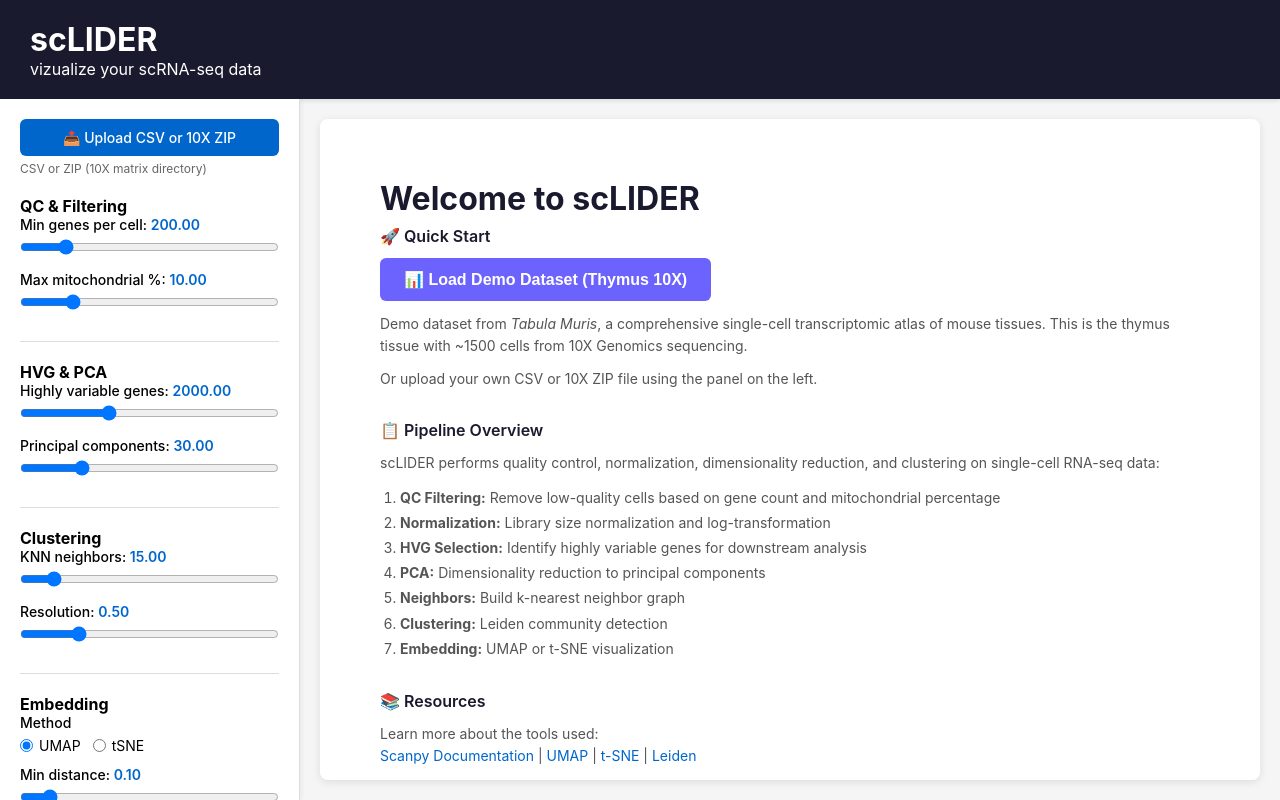
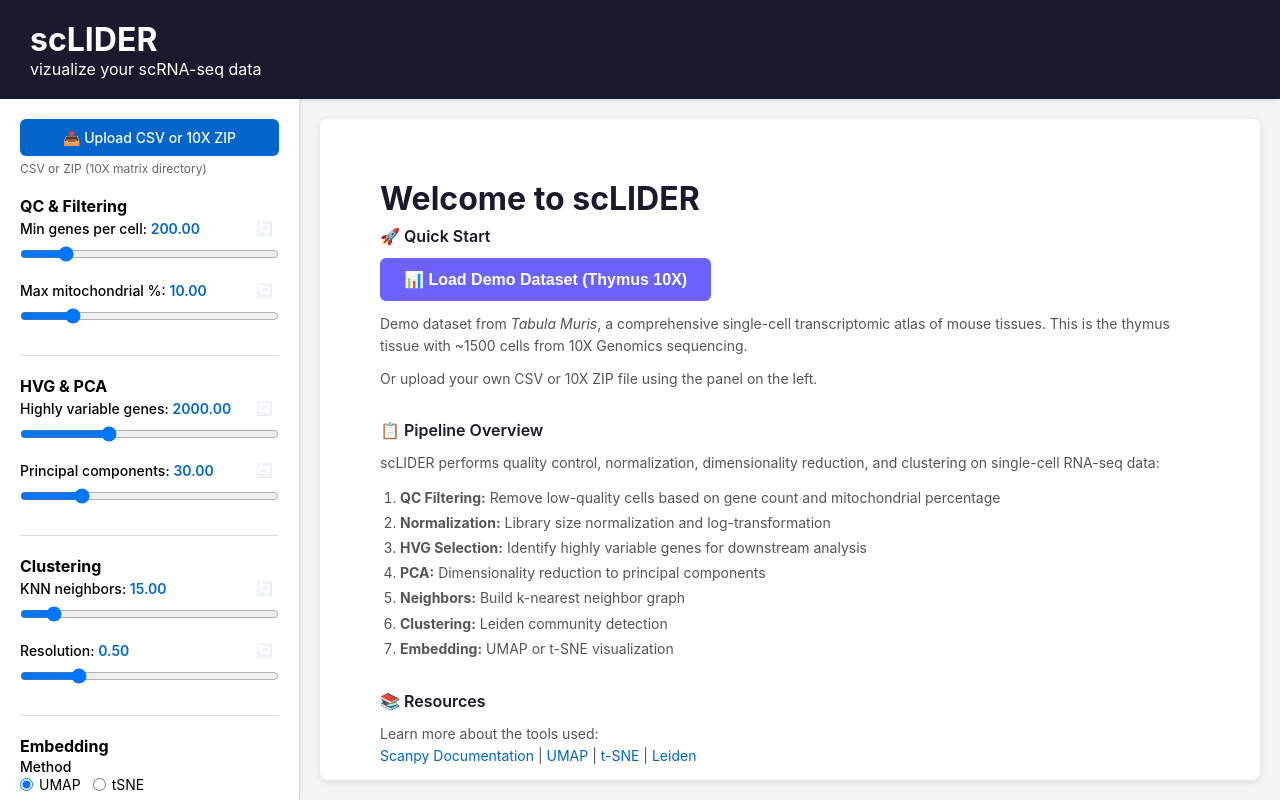
Before and after one commit to halimv/scLIDER, a React (Vite) app in the folder frontend/: page / in a window 1280 px wide. Built offline with nearby package versions, Linux system fonts and the light colour scheme.

Commit message:
feat: reset parameters button

```diff
--- a/frontend/src/App.jsx
+++ b/frontend/src/App.jsx
@@ -1,9 +1,29 @@
-import { useState, useRef } from 'react'
+import { useState, useRef, useEffect } from 'react'
 import html2canvas from 'html2canvas'
 import UploadPanel from './components/UploadPanel'
 import ParamSliders from './components/ParamSliders'
 import UmapPlot from './components/UmapPlot'
 import { runPipeline } from './api'
+
+// Add animation styles
+const keyframes = `
+  @keyframes slideIn {
+    from {
+      transform: translateX(400px);
+      opacity: 0;
+    }
+    to {
+      transform: translateX(0);
+      opacity: 1;
+    }
+  }
+`
+
+if (typeof document !== 'undefined') {
+  const style = document.createElement('style')
+  style.textContent = keyframes
+  document.head.appendChild(style)
+}
 
 export default function App() {
   const plotRef = useRef(null)
@@ -11,6 +31,7 @@ export default function App() {
   const [loading, setLoading] = useState(false)
   const [result, setResult] = useState(null)
   const [error, setError] = useState(null)
+  const [downloadConfirm, setDownloadConfirm] = useState(null)
   const [datasetName, setDatasetName] = useState('demo')
   const [params, setParams] = useState({
     n_genes_min: 200,
@@ -81,9 +102,14 @@ export default function App() {
       const link = document.createElement('a')
       const timestamp = new Date().toISOString().slice(0, 10)
       const paramStr = `leiden_${params.embedding_method.toUpperCase()}_cr=${params.clustering_resolution}`
+      const filename = `scLIDER_${timestamp}_${paramStr}.png`
       link.href = canvas.toDataURL('image/png')
-      link.download = `scLIDER_${timestamp}_${paramStr}.png`
+      link.download = filename
       link.click()
+
+      // Show confirmation
+      setDownloadConfirm(filename)
+      setTimeout(() => setDownloadConfirm(null), 3500)
     } catch (err) {
       setError('Failed to download plot: ' + err.message)
     }
@@ -121,6 +147,25 @@ export default function App() {
           <UmapPlot data={result} loading={loading} params={params} datasetName={datasetName} onLoadDemo={handleLoadDemo} onDownload={handleDownload} />
         </main>
       </div>
+
+      {downloadConfirm && (
+        <div style={styles.downloadToast}>
+          <div style={styles.toastContent}>
+            <span style={styles.toastIcon}>✓</span>
+            <div style={styles.toastText}>
+              <div style={styles.toastTitle}>Download saved!</div>
+              <div style={styles.toastFilename}>{downloadConfirm}</div>
+            </div>
+            <button
+              onClick={() => setDownloadConfirm(null)}
+              style={styles.toastCloseButton}
+              title="Dismiss"
+            >
+              ✕
+            </button>
+          </div>
+        </div>
+      )}
     </div>
   )
 }
@@ -177,4 +222,52 @@ const styles = {
     fontSize: '14px',
     border: '1px solid #f5c6cb',
   },
+  downloadToast: {
+    position: 'fixed',
+    bottom: '20px',
+    right: '20px',
+    backgroundColor: '#d4edda',
+    border: '1px solid #c3e6cb',
+    borderRadius: '8px',
+    boxShadow: '0 4px 12px rgba(0,0,0,0.15)',
+    zIndex: 1000,
+    animation: 'slideIn 0.3s ease-out',
+  },
+  toastContent: {
+    display: 'flex',
+    alignItems: 'center',
+    gap: '12px',
+    padding: '16px 20px',
+  },
+  toastIcon: {
+    fontSize: '20px',
+    color: '#155724',
+    fontWeight: 'bold',
+  },
+  toastText: {
+    flex: 1,
+  },
+  toastTitle: {
+    color: '#155724',
+    fontWeight: '600',
+    fontSize: '14px',
+    marginBottom: '4px',
+  },
+  toastFilename: {
+    color: '#155724',
+    fontSize: '12px',
+    opacity: 0.8,
+    wordBreak: 'break-all',
+    maxWidth: '300px',
+  },
+  toastCloseButton: {
+    backgroundColor: 'transparent',
+    border: 'none',
+    color: '#155724',
+    fontSize: '16px',
+    cursor: 'pointer',
+    padding: '4px 8px',
+    opacity: 0.7,
+    transition: 'opacity 0.2s',
+  },
 }
--- a/frontend/src/components/ParamSliders.jsx
+++ b/frontend/src/components/ParamSliders.jsx
@@ -1,6 +1,24 @@
+const DEFAULT_PARAMS = {
+  n_genes_min: 200,
+  pct_mt_max: 10.0,
+  n_top_genes: 2000,
+  n_pcs: 30,
+  n_neighbors: 15,
+  clustering_resolution: 0.5,
+  embedding_method: 'umap',
+  umap_min_dist: 0.1,
+  umap_learning_rate: 1.0,
+  tsne_perplexity: 30.0,
+  tsne_learning_rate: 200.0,
+}
+
 export default function ParamSliders({ params, onParamChange }) {
   const handleChange = (key, value) => {
     onParamChange({ ...params, [key]: value })
+  }
+
+  const handleReset = (key) => {
+    handleChange(key, DEFAULT_PARAMS[key])
   }
 
   return (
@@ -12,7 +30,9 @@ export default function ParamSliders({ params, onParamChange }) {
           value={params.n_genes_min}
           min={50}
           max={1000}
+          defaultValue={DEFAULT_PARAMS.n_genes_min}
           onChange={(v) => handleChange('n_genes_min', v)}
+          onReset={() => handleReset('n_genes_min')}
         />
         <Slider
           label="Max mitochondrial %"
@@ -20,7 +40,9 @@ export default function ParamSliders({ params, onParamChange }) {
           min={1}
           max={50}
           step={0.5}
+          defaultValue={DEFAULT_PARAMS.pct_mt_max}
           onChange={(v) => handleChange('pct_mt_max', v)}
+          onReset={() => handleReset('pct_mt_max')}
         />
       </div>
 
@@ -32,14 +54,18 @@ export default function ParamSliders({ params, onParamChange }) {
           min={500}
           max={5000}
           step={100}
+          defaultValue={DEFAULT_PARAMS.n_top_genes}
           onChange={(v) => handleChange('n_top_genes', v)}
+          onReset={() => handleReset('n_top_genes')}
         />
         <Slider
           label="Principal components"
           value={params.n_pcs}
           min={10}
           max={100}
+          defaultValue={DEFAULT_PARAMS.n_pcs}
           onChange={(v) => handleChange('n_pcs', v)}
+          onReset={() => handleReset('n_pcs')}
         />
       </div>
 
@@ -50,7 +76,9 @@ export default function ParamSliders({ params, onParamChange }) {
           value={params.n_neighbors}
           min={5}
           max={100}
+          defaultValue={DEFAULT_PARAMS.n_neighbors}
           onChange={(v) => handleChange('n_neighbors', v)}
+          onReset={() => handleReset('n_neighbors')}
         />
         <Slider
           label="Resolution"
@@ -58,7 +86,9 @@ export default function ParamSliders({ params, onParamChange }) {
           min={0.1}
           max={2}
           step={0.1}
+          defaultValue={DEFAULT_PARAMS.clustering_resolution}
           onChange={(v) => handleChange('clustering_resolution', v)}
+          onReset={() => handleReset('clustering_resolution')}
         />
       </div>
 
@@ -79,7 +109,9 @@ export default function ParamSliders({ params, onParamChange }) {
               min={0.01}
               max={0.99}
               step={0.01}
+              defaultValue={DEFAULT_PARAMS.umap_min_dist}
               onChange={(v) => handleChange('umap_min_dist', v)}
+              onReset={() => handleReset('umap_min_dist')}
             />
             <Slider
               label="Learning rate"
@@ -87,7 +119,9 @@ export default function ParamSliders({ params, onParamChange }) {
               min={0.1}
               max={2}
               step={0.1}
+              defaultValue={DEFAULT_PARAMS.umap_learning_rate}
               onChange={(v) => handleChange('umap_learning_rate', v)}
+              onReset={() => handleReset('umap_learning_rate')}
             />
           </>
         )}
@@ -98,7 +132,9 @@ export default function ParamSliders({ params, onParamChange }) {
               value={params.tsne_perplexity}
               min={5}
               max={100}
+              defaultValue={DEFAULT_PARAMS.tsne_perplexity}
               onChange={(v) => handleChange('tsne_perplexity', v)}
+              onReset={() => handleReset('tsne_perplexity')}
             />
             <Slider
               label="Learning rate"
@@ -106,7 +142,9 @@ export default function ParamSliders({ params, onParamChange }) {
               min={10}
               max={1000}
               step={10}
+              defaultValue={DEFAULT_PARAMS.tsne_learning_rate}
               onChange={(v) => handleChange('tsne_learning_rate', v)}
+              onReset={() => handleReset('tsne_learning_rate')}
             />
           </>
         )}
@@ -115,12 +153,28 @@ export default function ParamSliders({ params, onParamChange }) {
   )
 }
 
-function Slider({ label, value, min, max, step = 1, onChange }) {
+function Slider({ label, value, min, max, step = 1, onChange, onReset, defaultValue }) {
+  const isDefault = value === defaultValue
+
   return (
     <div style={styles.sliderGroup}>
-      <label style={styles.sliderLabel}>
-        {label}: <span style={styles.value}>{value.toFixed(2)}</span>
-      </label>
+      <div style={styles.labelRow}>
+        <label style={styles.sliderLabel}>
+          {label}: <span style={styles.value}>{value.toFixed(2)}</span>
+        </label>
+        <button
+          onClick={onReset}
+          disabled={isDefault}
+          style={{
+            ...styles.resetButton,
+            opacity: isDefault ? 0.4 : 1,
+            cursor: isDefault ? 'not-allowed' : 'pointer',
+          }}
+          title="Reset to default"
+        >
+          🔄
+        </button>
+      </div>
       <input
         type="range"
         min={min}
@@ -180,15 +234,28 @@ const styles = {
   sliderGroup: {
     marginBottom: '12px',
   },
+  labelRow: {
+    display: 'flex',
+    justifyContent: 'space-between',
+    alignItems: 'center',
+    marginBottom: '6px',
+  },
   sliderLabel: {
-    display: 'block',
     fontSize: '14px',
     fontWeight: 500,
-    marginBottom: '6px',
+    margin: 0,
   },
   value: {
     color: '#0066cc',
     fontWeight: 600,
+  },
+  resetButton: {
+    backgroundColor: 'transparent',
+    border: 'none',
+    fontSize: '14px',
+    cursor: 'pointer',
+    padding: '4px 6px',
+    transition: 'transform 0.2s, opacity 0.2s',
   },
   slider: {
     width: '100%',
```
